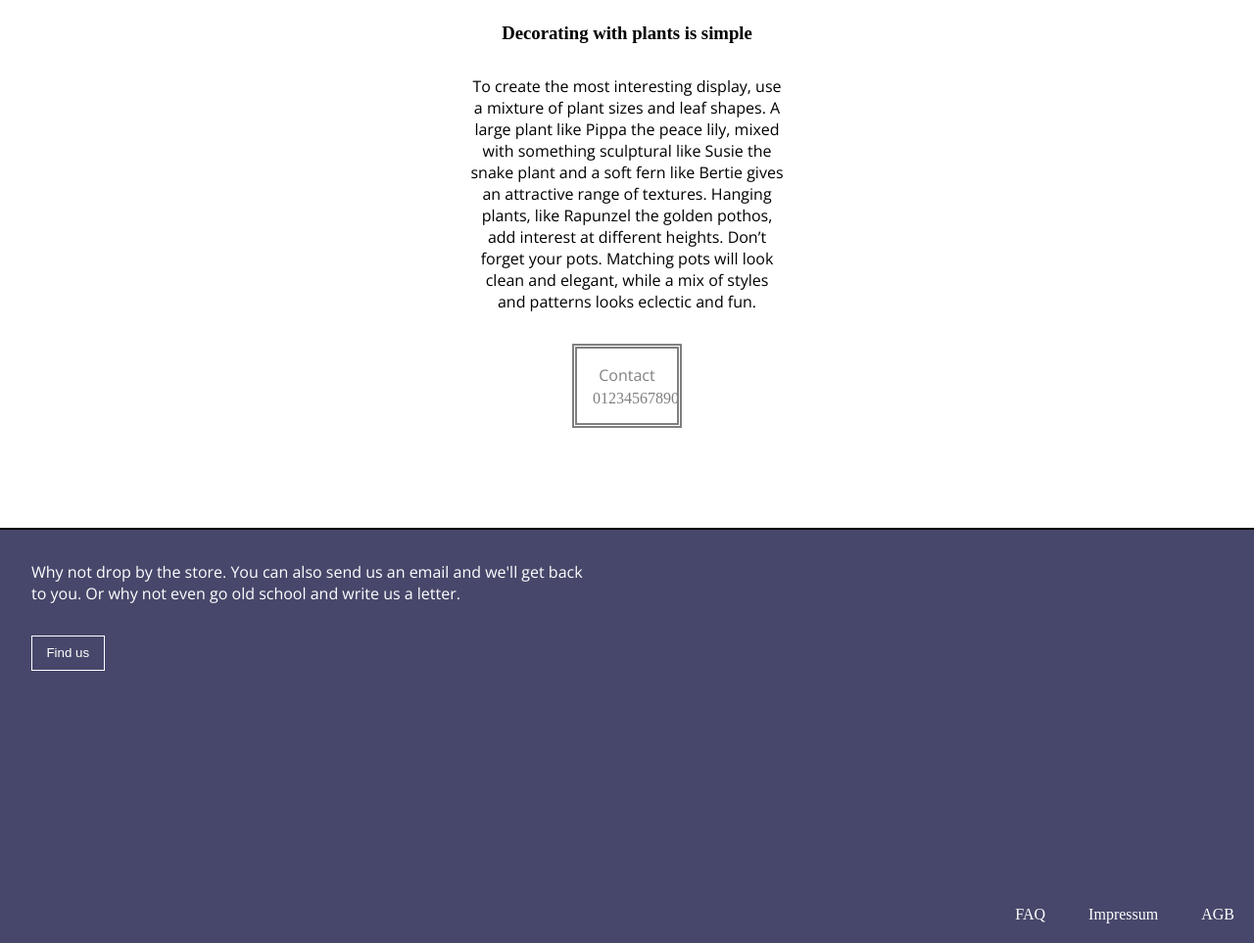
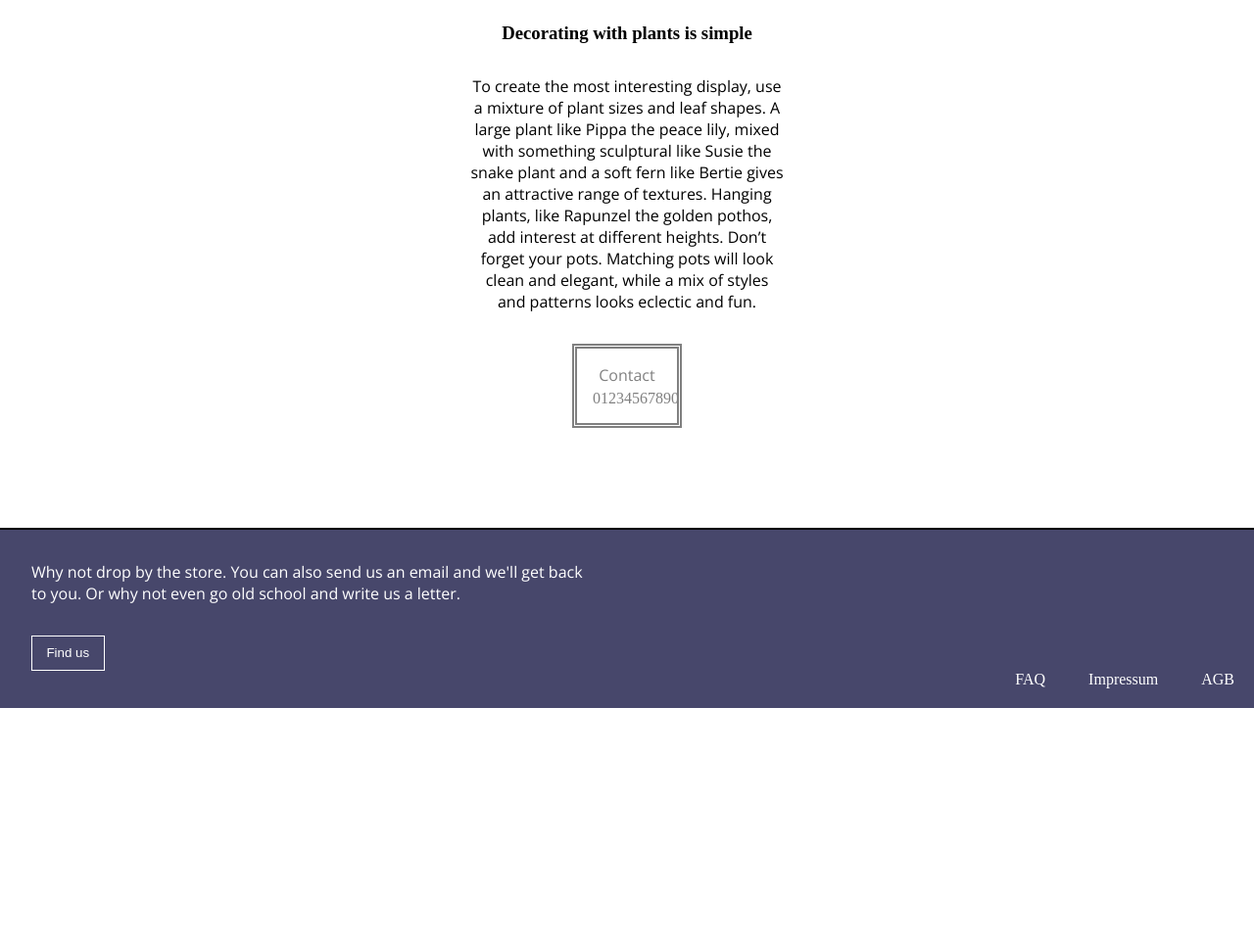
Before and after one commit to Deathpfhrot/Project123Planets, a plain HTML site: page Aufgabe1/index.html in a window 1280 px wide. Shown: the part 809-1772 px from the top of the page at 98% size. After the commit the page ends 1532 px from the top, so only its background shows below. Drawn offline with nearby package versions, Linux system fonts and the light colour scheme; a web font is replaced by a local one.

Commit message:
removed padding+

```diff
--- a/Aufgabe1/assets/css/style.css
+++ b/Aufgabe1/assets/css/style.css
@@ -22,7 +22,7 @@ h1{
     padding: 2rem 5rem;
 }
 
-section:nth-of-type(2){
+header section:nth-of-type(2){
     width: 15%;
     margin: 0 auto;
     padding-top: 15rem;
```
